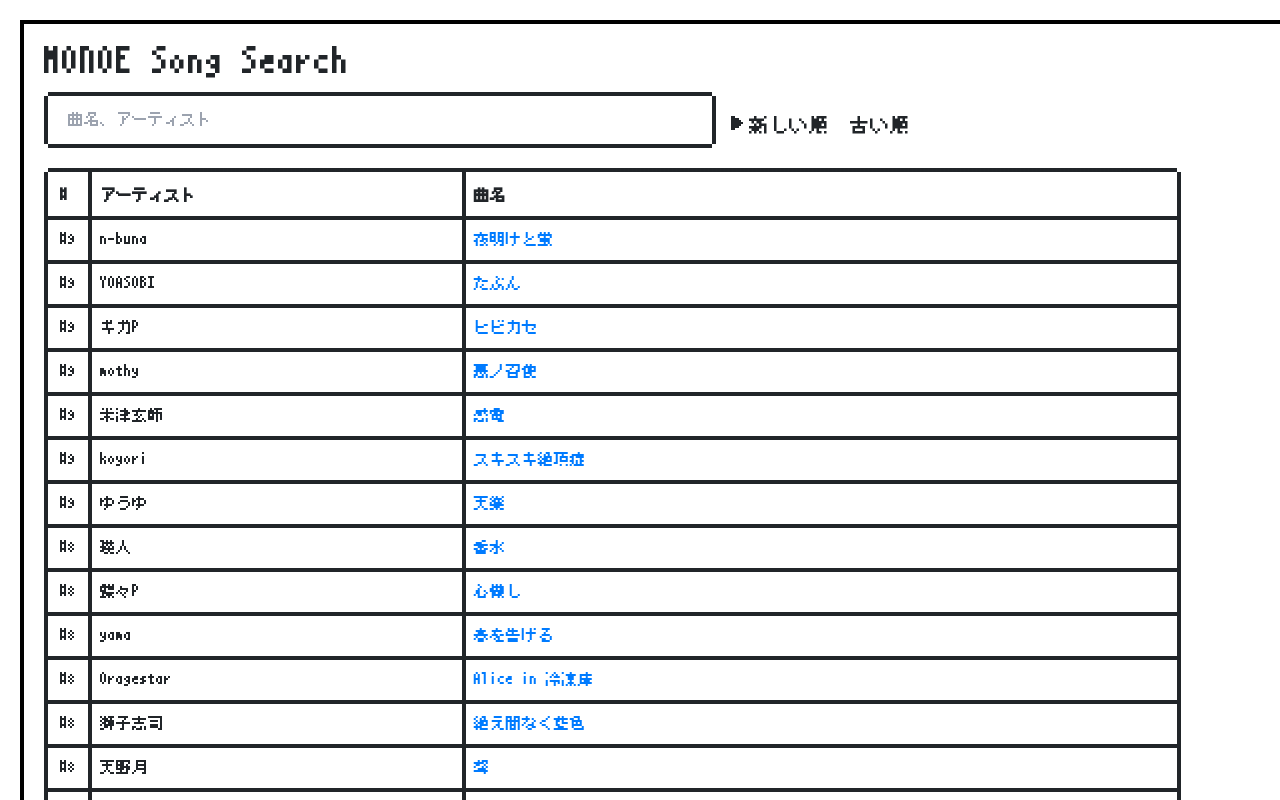
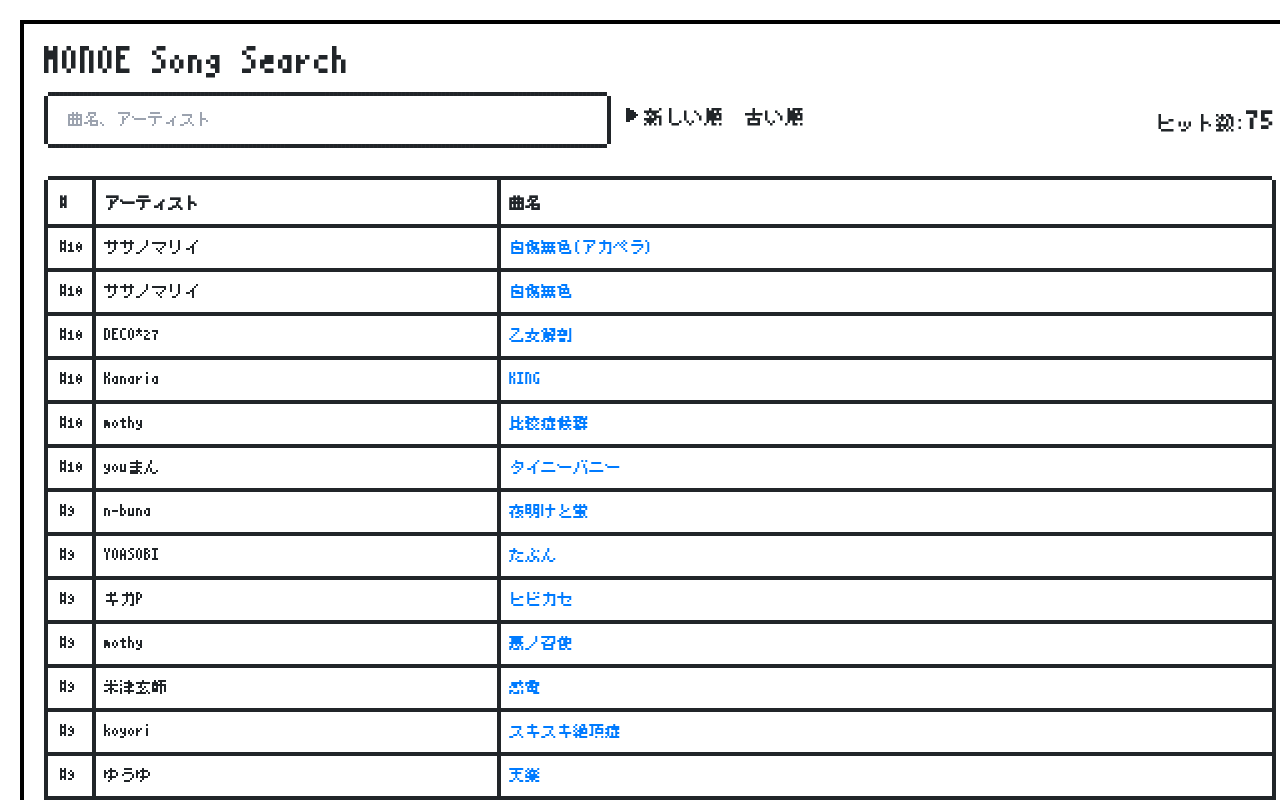
Before and after one commit to dairappa/eboshi-song-search, a Next.js app: page / in a window 1280 px wide. Shown: the top 800 px of the page. Built offline with nearby package versions, Linux system fonts and the light colour scheme.

Commit message:
枠10、ヒット数追加

```diff
--- a/data/songs.ts
+++ b/data/songs.ts
@@ -422,6 +422,43 @@ export const songs: Utawaku[] = [
             }
         ]
     },
+    {
+        kind: 'Monoe',
+        number: 10,
+        id: 'cT-xRwAlfVg',
+        songs: [
+            {
+                'artist': 'ササノマリイ',
+                'song_name': '自傷無色(アカペラ)',
+                'time_start': "7:38"
+            },
+            {
+                'artist': 'ササノマリイ',
+                'song_name': '自傷無色',
+                'time_start': "8:18"
+            },
+            {
+                'artist': 'DECO*27',
+                'song_name': '乙女解剖',
+                'time_start': "18:42"
+            },
+            {
+                'artist': 'Kanaria',
+                'song_name': 'KING',
+                'time_start': "29:08"
+            },
+            {
+                'artist': 'mothy',
+                'song_name': '比較症候群',
+                'time_start': "39:01"
+            },
+            {
+                'artist': 'youまん',
+                'song_name': 'タイニーバニー',
+                'time_start': "54:20"
+            }
+        ]
+    },
 
 
 ]
--- a/pages/index.tsx
+++ b/pages/index.tsx
@@ -25,6 +25,32 @@ export const Home = (): JSX.Element => {
         return timeToNumber(time_start);
     }
 
+    const songsBody = songs
+        .sort((left, right) => {
+            return compareSortOrder(right, left)
+        })
+        .flatMap(waku => waku.songs
+            .filter(song => matchSearch(song))
+            .map((song, index) => {
+                const time_start = typeof song.time_start === "number" ? song.time_start : convertToSecond(song.time_start)
+
+                return (
+                    <tr key={`${waku.id}-${index}`}>
+                        <td>{`#${waku.number}`}</td>
+                        <td>{song.artist}</td>
+                        <td>
+                            <a
+                                target="_blank"
+                                rel="noopener noreferrer"
+                                href={`https://youtu.be/${waku.id}?&t=${time_start}s`}>
+                                {song.song_name}
+                            </a>
+                        </td>
+                    </tr>
+                );
+            }));
+
+
     return (
 
         <div className="misaki">
@@ -37,12 +63,12 @@ export const Home = (): JSX.Element => {
                 <h1 className="text-4xl">MONOE Song Search</h1>
                 <div className="flex flex-col md:flex-row md:items-end">
                     <div className="nes-field flex-grow md:max-w-2xl">
-                        <input type="text" id="name_field" className="nes-input h-12" placeholder="曲名、アーティスト"
+                        <input type="text" id="name_field" className="nes-input h-12 " placeholder="曲名、アーティスト"
                                value={searchText}
                                onChange={event => setSearchText(event.target.value)}
                         />
                     </div>
-                    <div>
+                    <div className="flex flex-row flex-grow">
                         <label className="ml-3 text-lg md:text-xl">
                             <input type="radio" className="nes-radio" name="answer" checked={sortOrder === "newest"}
                                    onChange={event => setSortOrder(event.target.checked ? "newest" : "oldest")}/>
@@ -54,44 +80,26 @@ export const Home = (): JSX.Element => {
                                    onChange={event => setSortOrder(event.target.checked ? "oldest" : "newest")}/>
                             <span>古い順</span>
                         </label>
+                        <label className="flex-grow md:text-xl text-right">
+                            <span>ヒット数:</span>
+                            <span className=" md:text-3xl">{songsBody.length}</span>
+                        </label>
                     </div>
+
                 </div>
 
-                <div className="nes-table-responsive mt-5">
-                    <table className="nes-table is-bordered table-fixed w-auto md:w-11/12">
+                <div className="nes-table-responsive mt-5 pl-0 p-2">
+                    <table className="nes-table is-bordered table-fixed w-auto md:w-full">
                         <thead>
                         <tr>
-                            <th className="w-auto md:w-10">#</th>
+                            <th className="w-auto md:w-11">#</th>
                             <th className="w-1/2 md:w-1/3">アーティスト</th>
                             <th className="w-auto">曲名</th>
                         </tr>
                         </thead>
                         <tbody>
                         {
-                            songs
-                                .sort((left, right) => {
-                                    return compareSortOrder(right, left)
-                                })
-                                .flatMap(waku => waku.songs
-                                    .filter(song => matchSearch(song))
-                                    .map((song, index) => {
-                                        const time_start = typeof song.time_start === "number" ? song.time_start : convertToSecond(song.time_start)
-
-                                        return (
-                                            <tr key={`${waku.id}-${index}`}>
-                                                <td>{`#${waku.number}`}</td>
-                                                <td>{song.artist}</td>
-                                                <td>
-                                                    <a
-                                                        target="_blank"
-                                                        rel="noopener noreferrer"
-                                                        href={`https://youtu.be/${waku.id}?&t=${time_start}s`}>
-                                                        {song.song_name}
-                                                    </a>
-                                                </td>
-                                            </tr>
-                                        );
-                                    }))
+                            songsBody
                         }
                         </tbody>
                     </table>
```
